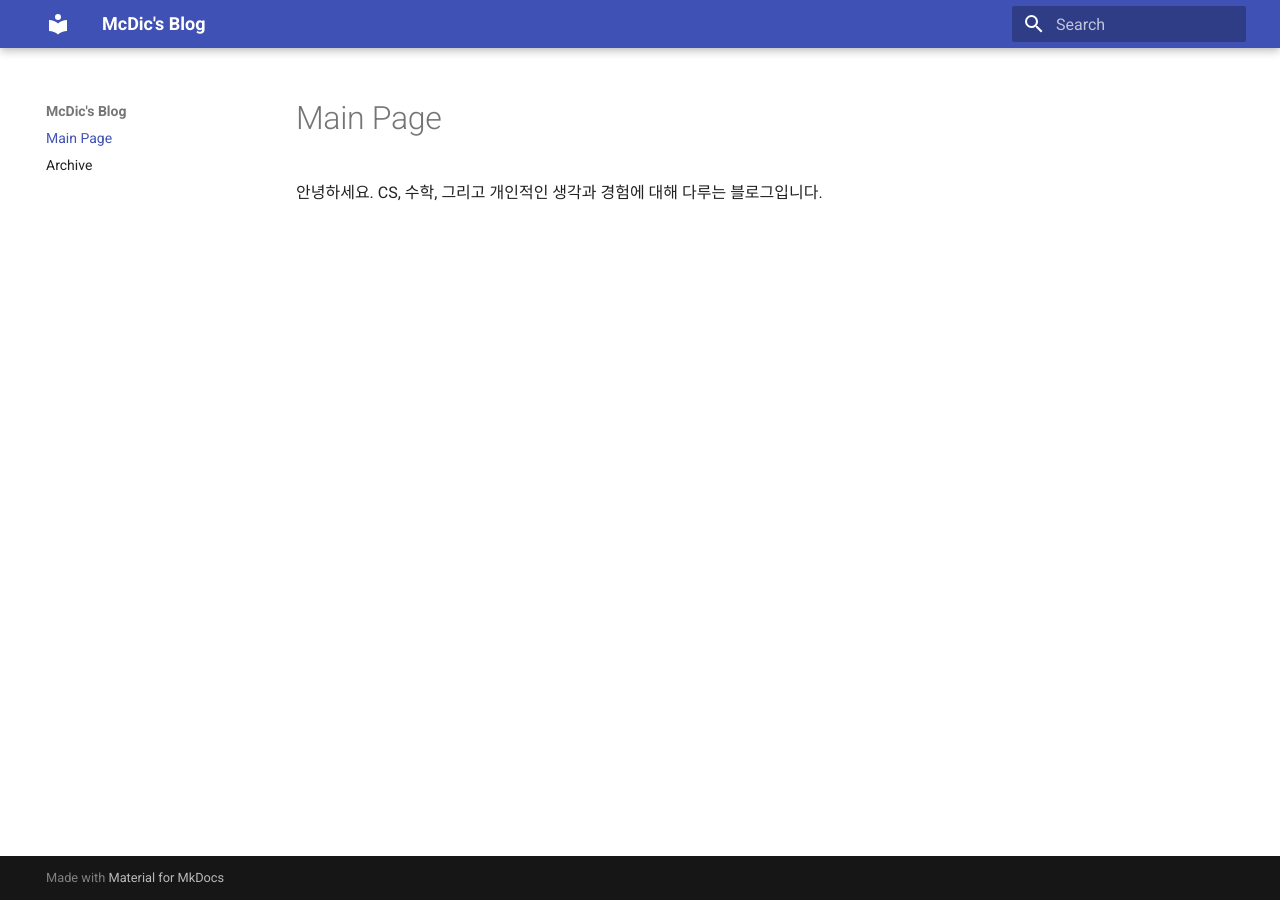
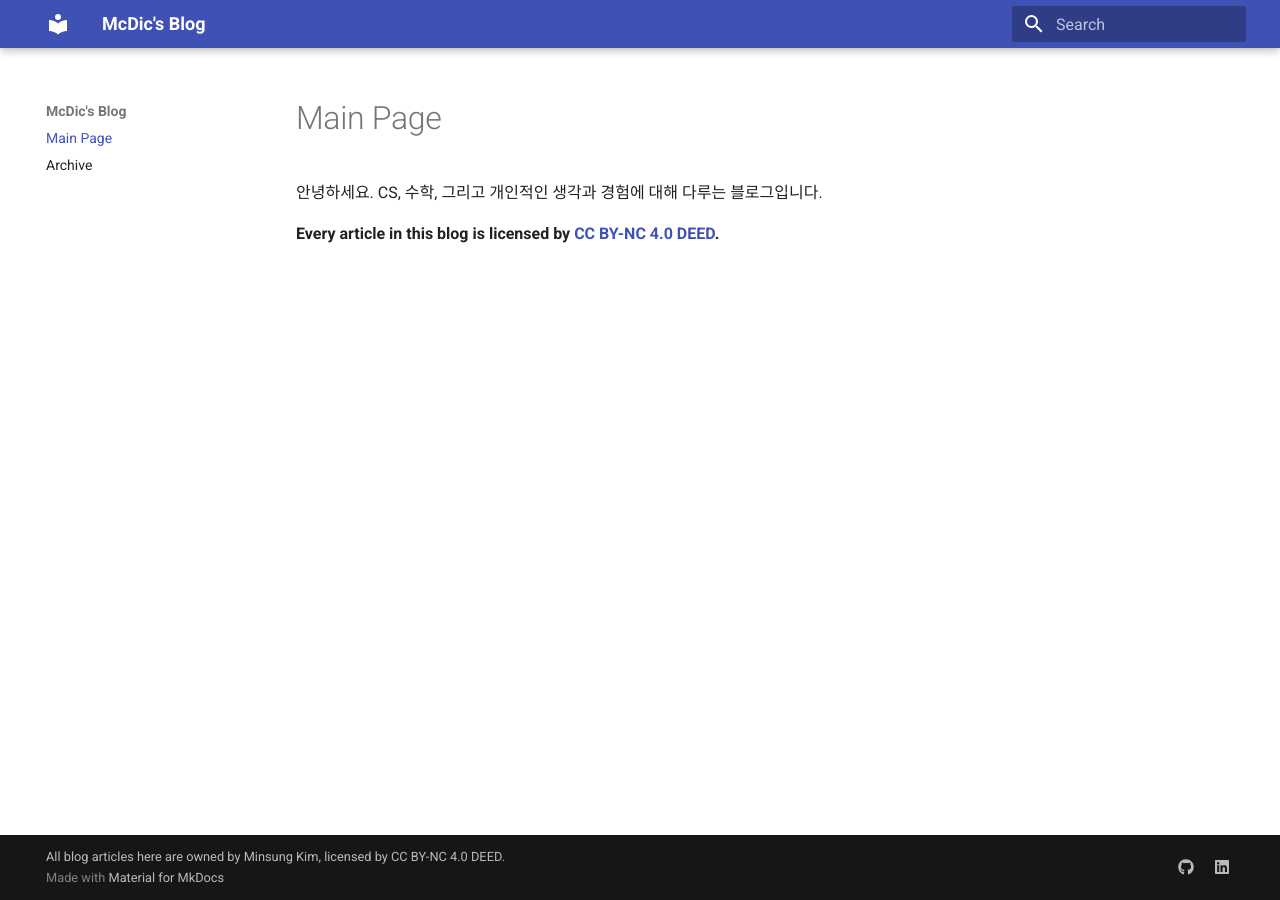
Before and after one commit to McDic/BlogV2, an MkDocs documentation site: the page built from docs/index.md, in a window 1280 px wide. Built offline with MkDocs 1.6.1 and Material for MkDocs 9.7.7, drawn with Linux system fonts in a browser that asks for light colours.

Commit message:
Added footer and license notice

```diff
--- a/docs/index.md
+++ b/docs/index.md
@@ -1,3 +1,5 @@
 # Main Page
 
 안녕하세요. CS, 수학, 그리고 개인적인 생각과 경험에 대해 다루는 블로그입니다.
+
+**Every article in this blog is licensed by [CC BY-NC 4.0 DEED](https://creativecommons.org/licenses/by-nc/4.0/deed.en).**
--- a/mkdocs.yml
+++ b/mkdocs.yml
@@ -6,6 +6,7 @@ theme:
   features:
     - search.suggest
     - search.highlight
+    - navigation.footer
 
 plugins:
   - tags
@@ -58,3 +59,12 @@ extra_javascript:
   - javascripts/mathjax.js
   - https://polyfill.io/v3/polyfill.min.js?features=es6
   - https://cdn.jsdelivr.net/npm/mathjax@3/es5/tex-mml-chtml.js
+
+extra:
+  social:
+    - icon: fontawesome/brands/github
+      link: https://github.com/McDic
+    - icon: fontawesome/brands/linkedin
+      link: https://www.linkedin.com/in/mcdic/
+
+copyright: All blog articles here are owned by Minsung Kim, licensed by CC BY-NC 4.0 DEED.
```
Also changed, not shown: 1 other file.
